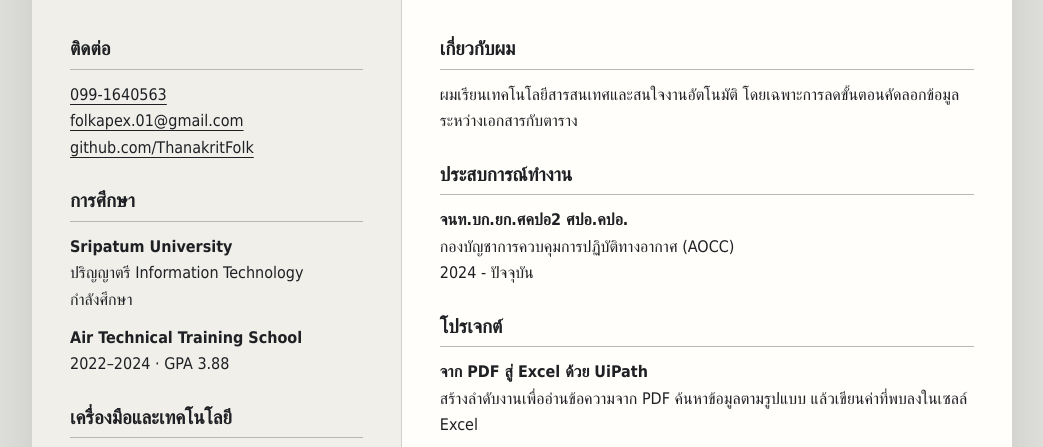
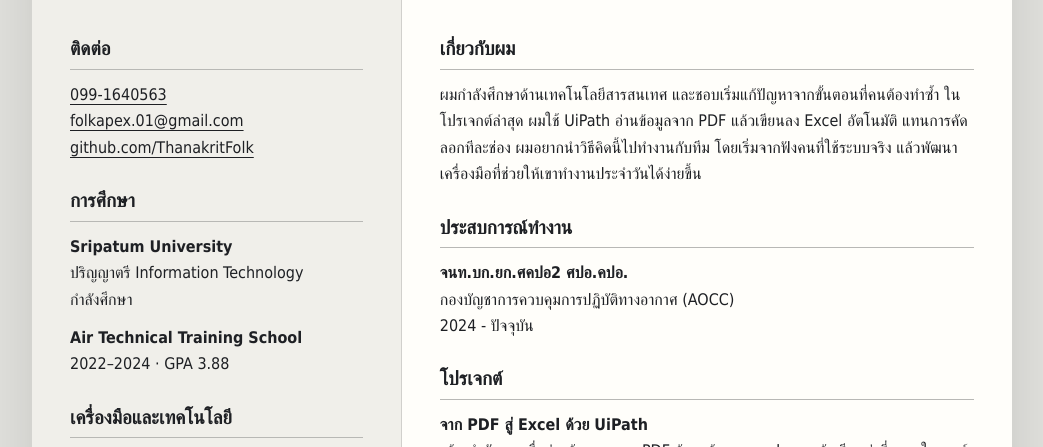
Before and after one commit to ThanakritFolk/ThanakritFolk, a plain HTML site: page resume.html in a window 1280 px wide. Shown: the part 337-784 px from the top of the page, without its empty margins (118-1161 px from the left). Drawn offline with Linux system fonts and the light colour scheme.

Commit message:
Rewrite CV introduction around practical automation work

```diff
--- a/resume.html
+++ b/resume.html
@@ -29,7 +29,7 @@ ul{padding:0;list-style:none;margin:0 0 10px}li{padding:6px 0;border-bottom:1px
 <section class="links"><h2>ติดต่อ</h2><a href="tel:+66991640563">099-1640563</a><br><a href="mailto:folkapex.01@gmail.com">folkapex.01@gmail.com</a><br><a href="https://github.com/ThanakritFolk">github.com/ThanakritFolk</a></section>
 <section><h2>การศึกษา</h2><p><strong>Sripatum University</strong><br>ปริญญาตรี Information Technology<br>กำลังศึกษา</p><p><strong>Air Technical Training School</strong><br>2022–2024 · GPA 3.88</p></section>
 <section><h2>เครื่องมือและเทคโนโลยี</h2><p>Apps Script · Python · Django · SQLite · API · Git / GitHub</p><p>HTML · CSS · JavaScript · Bootstrap</p><p>Google Sheets · ERP · Excel · UiPath RPA</p></section>
-</div><div><section><h2>เกี่ยวกับผม</h2><p>ผมเรียนเทคโนโลยีสารสนเทศและสนใจงานอัตโนมัติ โดยเฉพาะการลดขั้นตอนคัดลอกข้อมูลระหว่างเอกสารกับตาราง</p></section>
+</div><div><section><h2>เกี่ยวกับผม</h2><p>ผมกำลังศึกษาด้านเทคโนโลยีสารสนเทศ และชอบเริ่มแก้ปัญหาจากขั้นตอนที่คนต้องทำซ้ำ ในโปรเจกต์ล่าสุด ผมใช้ UiPath อ่านข้อมูลจาก PDF แล้วเขียนลง Excel อัตโนมัติ แทนการคัดลอกทีละช่อง ผมอยากนำวิธีคิดนี้ไปทำงานกับทีม โดยเริ่มจากฟังคนที่ใช้ระบบจริง แล้วพัฒนาเครื่องมือที่ช่วยให้เขาทำงานประจำวันได้ง่ายขึ้น</p></section>
 <section><h2>ประสบการณ์ทำงาน</h2><p><strong>จนท.บก.ยก.ศคปอ2 ศปอ.คปอ.</strong><br>กองบัญชาการควบคุมการปฏิบัติทางอากาศ (AOCC)<br>2024 - ปัจจุบัน</p></section>
 <section><h2>โปรเจกต์</h2><p><strong>จาก PDF สู่ Excel ด้วย UiPath</strong><br>สร้างลำดับงานเพื่ออ่านข้อความจาก PDF ค้นหาข้อมูลตามรูปแบบ แล้วเขียนค่าที่พบลงในเซลล์ Excel</p><a href="./#work">ดูวิดีโอสาธิตในพอร์ต ↗</a></section>
 <section><h2>ใบรับรอง</h2><ul><li>AI Ready ASEAN · ASEAN Foundation</li><li>AI for Everyone · TDGA / DGA</li><li>Digital Marketing · SET</li><li>หลักการลงทุน · SET</li></ul><a href="./#certificates">ดูใบรับรองในพอร์ต ↗</a></section></div></div></main></body></html>
```
